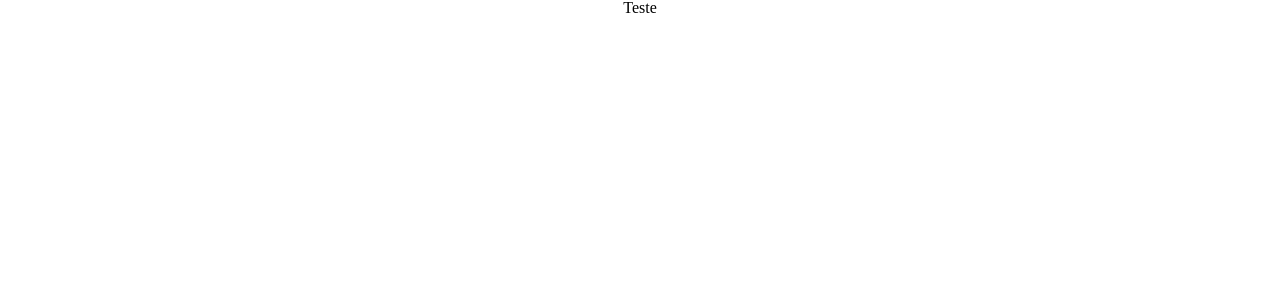
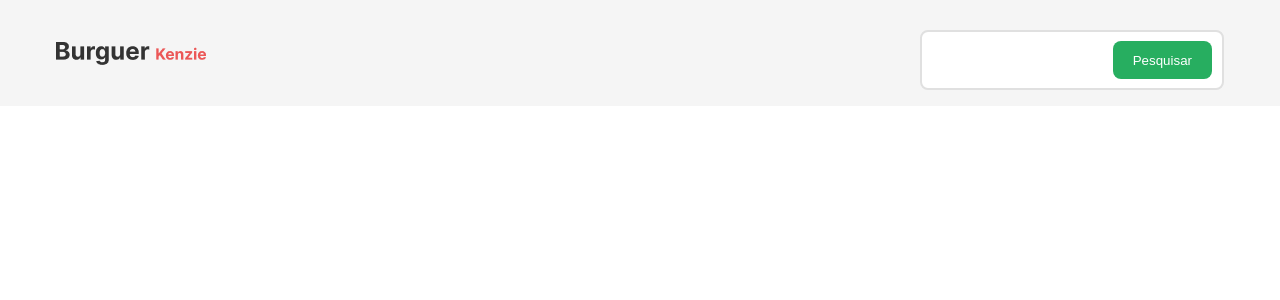
Before and after one commit to netomilfont/react-hamburgueria-da-kenzie, a React (Create React App) app in the folder react-entrega-s1-hamburgueria-da-kenzie-netomilfont/: page / in a window 1280 px wide. Shown: the top 300 px of the page. Built offline with nearby package versions, Linux system fonts and the light colour scheme.

Commit message:
adiciona header e estiliza com styled components

```diff
--- a/react-entrega-s1-hamburgueria-da-kenzie-netomilfont/src/App.jsx
+++ b/react-entrega-s1-hamburgueria-da-kenzie-netomilfont/src/App.jsx
@@ -1,12 +1,13 @@
+import Global from "./styles/global";
 import "./App.css";
-import Global from "./styles/global";
+import Header from "./components/Header";
 
 function App() {
   return (
     <>
       <div className="App">
         <Global />
-        <h1>Teste</h1>
+        <Header />
       </div>
     </>
   );
--- a/react-entrega-s1-hamburgueria-da-kenzie-netomilfont/src/components/Container/index.jsx
+++ b/react-entrega-s1-hamburgueria-da-kenzie-netomilfont/src/components/Container/index.jsx
@@ -5,4 +5,5 @@ export default styled.div`
   margin: 0 auto;
   max-width: 1200px;
   padding: 1rem;
+  box-sizing: border-box;
 `;
--- a/react-entrega-s1-hamburgueria-da-kenzie-netomilfont/src/components/Header/index.jsx
+++ b/react-entrega-s1-hamburgueria-da-kenzie-netomilfont/src/components/Header/index.jsx
@@ -0,0 +1,19 @@
+import { Header } from "./styles";
+import Container from "../Container";
+import logo from "../../images/logoBurguer.png";
+
+const HeaderMain = () => {
+  return (
+    <Header>
+      <Container>
+        <img src={logo} alt="" />
+        <div className="container__search">
+          <input type="text" />
+          <button type="submit">Pesquisar</button>
+        </div>
+      </Container>
+    </Header>
+  );
+};
+
+export default HeaderMain;
--- a/react-entrega-s1-hamburgueria-da-kenzie-netomilfont/src/components/Header/styles.js
+++ b/react-entrega-s1-hamburgueria-da-kenzie-netomilfont/src/components/Header/styles.js
@@ -0,0 +1,48 @@
+import styled from "styled-components";
+
+export const Header = styled.header`
+  background-color: var(--color-grey-0);
+
+  div {
+    display: flex;
+    flex-direction: column;
+    align-items: center;
+    justify-content: center;
+  }
+
+  .container__search {
+    margin-top: 14px;
+    flex-direction: row;
+    background-color: #ffffff;
+    box-sizing: border-box;
+    border-radius: 8px;
+    border: 2px solid var(--color-grey-20);
+    padding: 10px;
+    height: 60px;
+  }
+
+  .container__search:focus-within {
+    border: 2px solid var(--color-grey-100);
+  }
+
+  .container__search input {
+    border: none;
+    outline: none;
+  }
+
+  .container__search button {
+    box-sizing: border-box;
+    border: none;
+    border-radius: 8px;
+    background-color: var(--color-primary);
+    padding: 11.5px 20px;
+    color: #ffffff;
+  }
+
+  @media (min-width: 1024px) {
+    div {
+      flex-direction: row;
+      justify-content: space-between;
+    }
+  }
+`;
--- a/react-entrega-s1-hamburgueria-da-kenzie-netomilfont/src/styles/global.js
+++ b/react-entrega-s1-hamburgueria-da-kenzie-netomilfont/src/styles/global.js
@@ -2,16 +2,16 @@ import { createGlobalStyle } from "styled-components";
 
 export default createGlobalStyle`
     :root  {
-        --color-primary: #27AE60,
-        --color-primary-50: #93D7AF,
-        --color-secondary: #EB5757,
-        --color-grey-100: #333333,
-        --color-grey-50: #828282,
-        --color-grey-20: #E0E0E0,
-        --color-grey-0: #F5F5F5,
-        --color-negative: #E60000,
-        --color-warning:#FFCD07,
-        --color-sucess: #168821,
+        --color-primary: #27AE60;
+        --color-primary-50: #93D7AF;
+        --color-secondary: #EB5757;
+        --color-grey-100: #333333;
+        --color-grey-50: #828282;
+        --color-grey-20: #E0E0E0;
+        --color-grey-0: #F5F5F5;
+        --color-negative: #E60000;
+        --color-warning:#FFCD07;
+        --color-sucess: #168821;
         --color-information: #155BCB
     }
 
```
